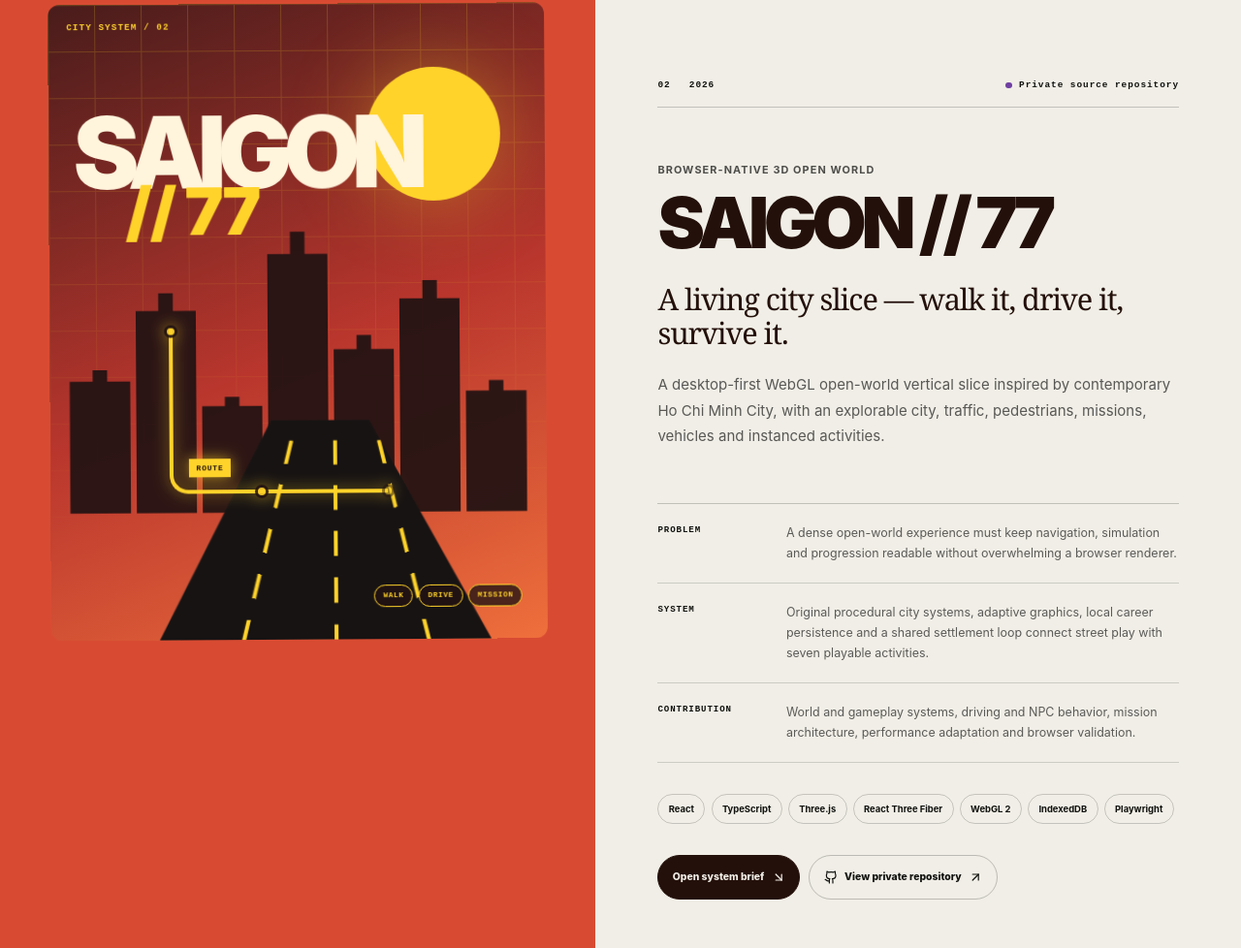
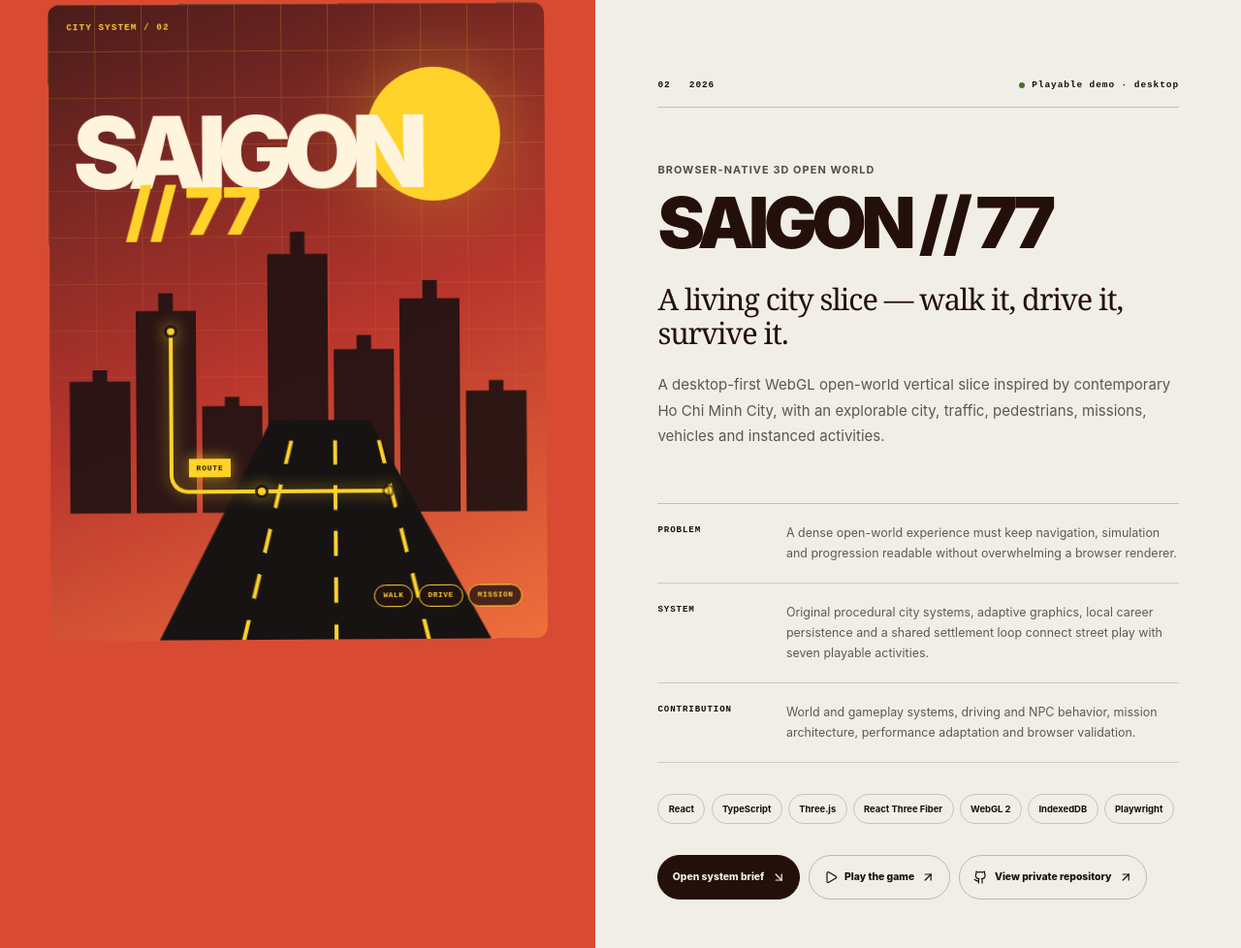
Before and after one commit to minhnhatdepzai/profolio, a React (Vite) app: page / in a window 1280 px wide. Shown: the part 3491-4469 px from the top of the page at 97% size. Built offline with nearby package versions, Linux system fonts and the light colour scheme.

Commit message:
feat: add playable SAIGON 77 demo link

```diff
--- a/src/data/projects.ts
+++ b/src/data/projects.ts
@@ -117,8 +117,8 @@
       en: 'World and gameplay systems, driving and NPC behavior, mission architecture, performance adaptation and browser validation.',
       vi: 'Hệ thống thế giới và gameplay, lái xe và hành vi NPC, kiến trúc nhiệm vụ, thích ứng hiệu năng và kiểm thử trên trình duyệt.',
     },
-    status: 'private',
-    statusLabel: { en: 'Private source repository', vi: 'Kho mã nguồn riêng tư' },
+    status: 'live',
+    statusLabel: { en: 'Playable demo · desktop', vi: 'Có bản chơi thử · desktop' },
     accent: '#ffd32a',
     accentSoft: '#d84b32',
     ink: '#24100b',
@@ -130,6 +130,7 @@
       { en: 'The project uses original procedural systems and explicitly excludes extracted commercial-game assets.', vi: 'Dự án dùng hệ thống procedural nguyên bản và loại trừ rõ ràng asset trích xuất từ game thương mại.' },
     ],
     links: [
+      { label: { en: 'Play the game', vi: 'Chơi thử game' }, url: 'https://saigon-77-open-world.lnhat1938.workers.dev/', kind: 'demo' },
       { label: { en: 'View private repository', vi: 'Mở kho mã nguồn riêng tư' }, url: 'https://github.com/minhnhatdepzai/saigon-77-open-world', kind: 'github' },
     ],
   },
```
